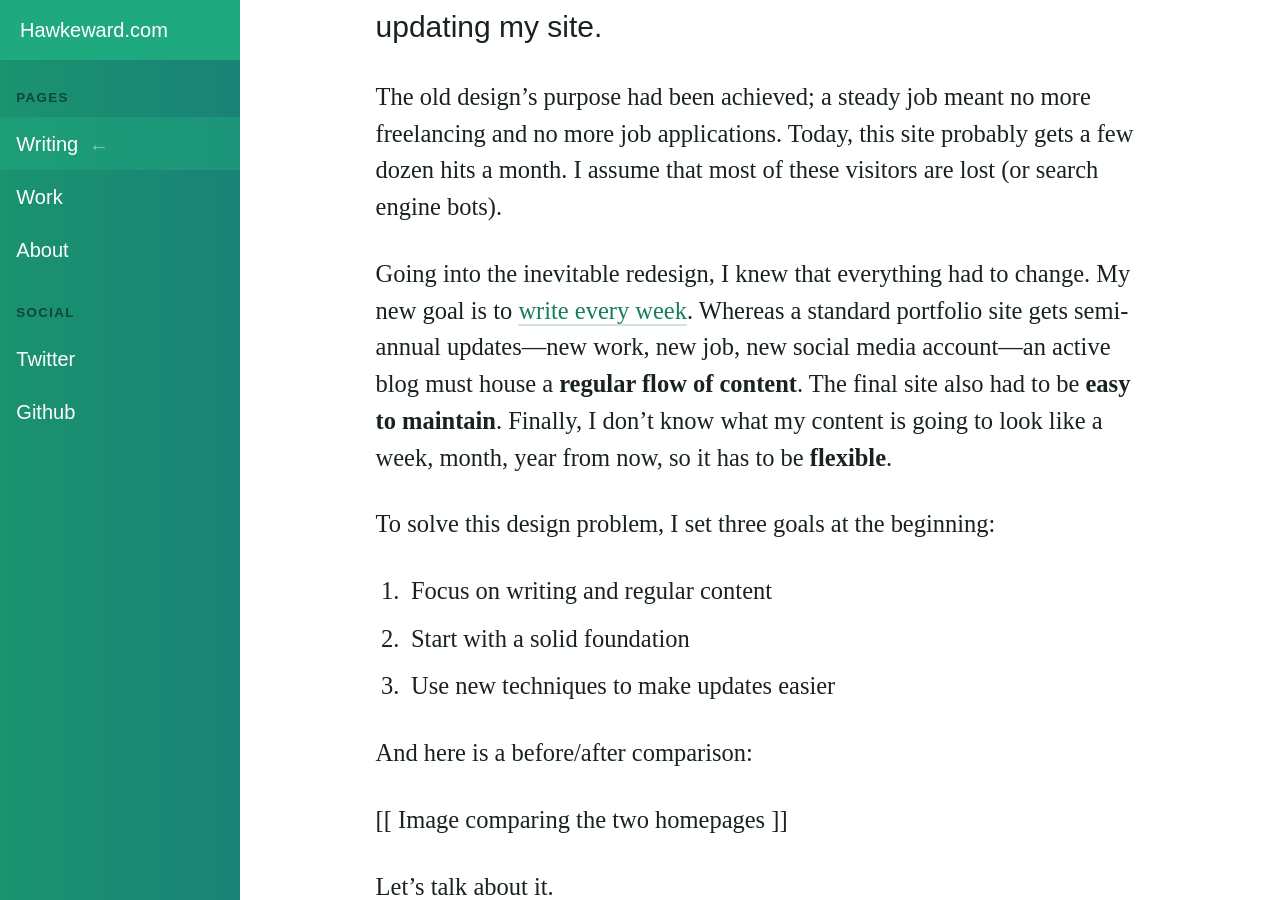
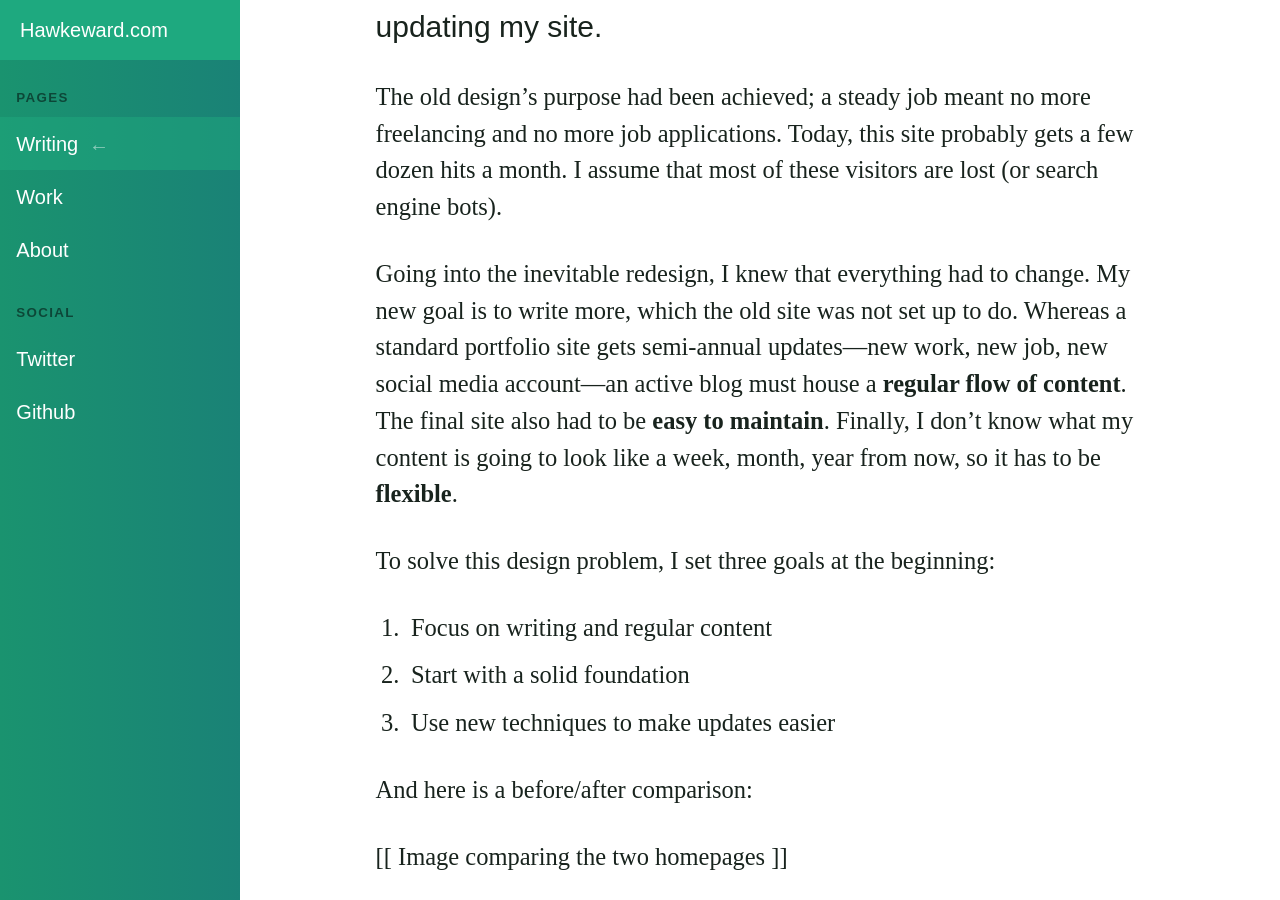
Before and after one commit to whbassignani/whbassignani.github.io, a Jekyll site: the page built from _posts/writing/2016-07-12-new-site.md, in a window 1280 px wide and 900 px high, scrolled down 697 px. Built offline with Jekyll 4.4.1, drawn with Linux system fonts in a browser that asks for light colours; some web fonts are replaced.

Commit message:
Update 2016-07-12-new-site.md to remove the writing goal reference

```diff
--- a/_posts/writing/2016-07-12-new-site.md
+++ b/_posts/writing/2016-07-12-new-site.md
@@ -18,7 +18,7 @@
 
 The old design’s purpose had been achieved; a steady job meant no more freelancing and no more job applications. Today, this site probably gets a few dozen hits a month. I assume that most of these visitors are lost (or search engine bots).
 
-Going into the inevitable redesign, I knew that everything had to change. My new goal is to [write every week](/writing/NEEDSLUGHERE). Whereas a standard portfolio site gets semi-annual updates—new work, new job, new social media account—an active blog must house a **regular flow of content**. The final site also had to be **easy to maintain**. Finally, I don’t know what my content is going to look like a week, month, year from now, so it has to be **flexible**.
+Going into the inevitable redesign, I knew that everything had to change. My new goal is to write more, which the old site was not set up to do. Whereas a standard portfolio site gets semi-annual updates—new work, new job, new social media account—an active blog must house a **regular flow of content**. The final site also had to be **easy to maintain**. Finally, I don’t know what my content is going to look like a week, month, year from now, so it has to be **flexible**.
 
 To solve this design problem, I set three goals at the beginning:
 
```
